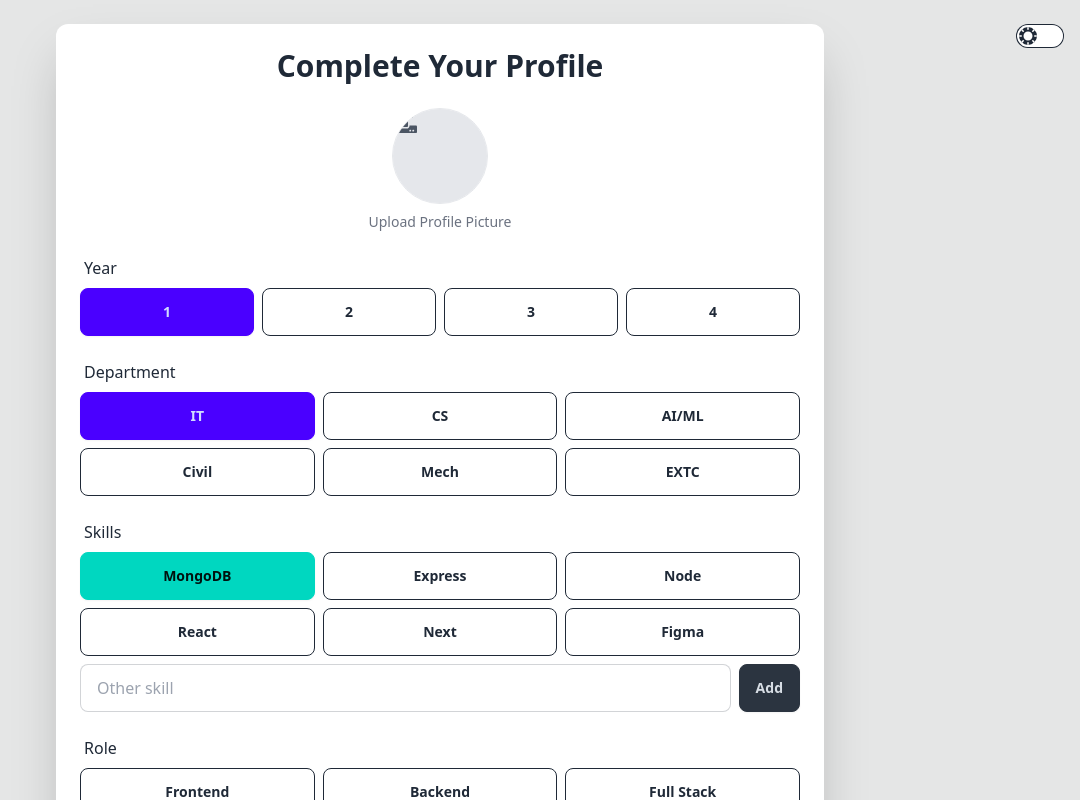
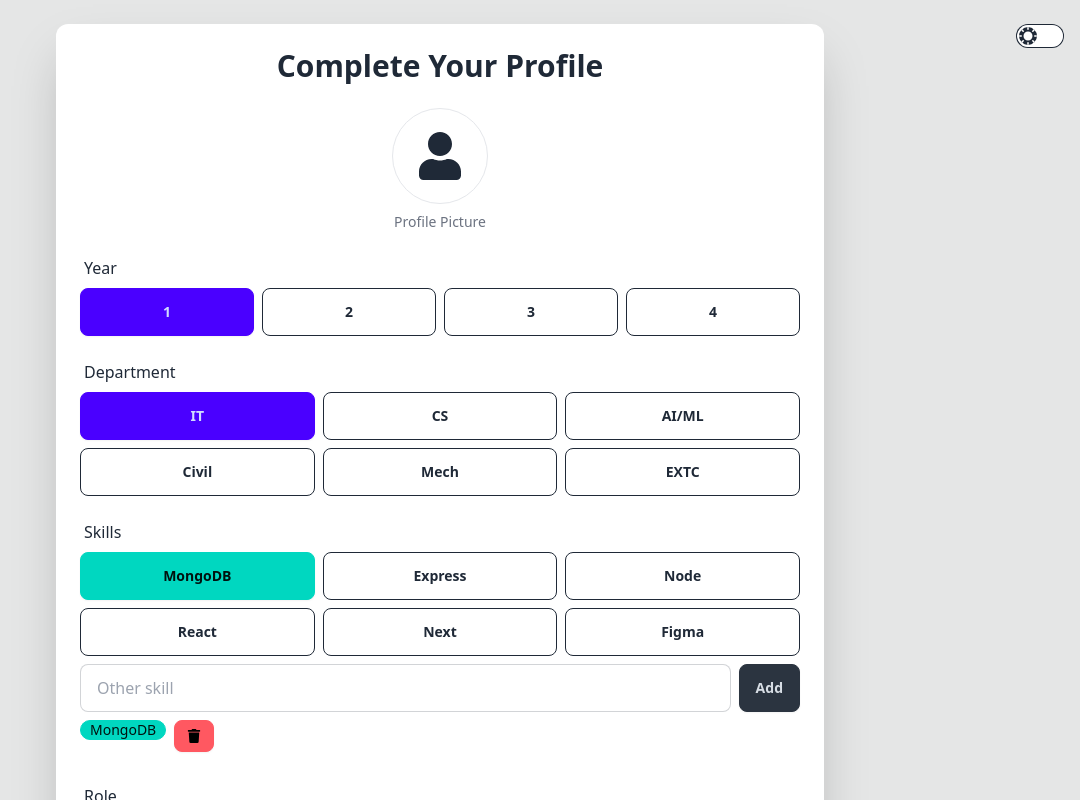
Before and after one commit to tms04/HackMate, a React (Vite) app in the folder clients/: page /userdetails in a window 1280 px wide. Both pictures are taken after a click on the button "MongoDB". Shown: the top 800 px of the page, without its empty margins (200-1280 px from the left). Built offline with nearby package versions, Linux system fonts and the light colour scheme.

Commit message:
Profile Form added

```diff
--- a/clients/src/pages/ProfileForm.jsx
+++ b/clients/src/pages/ProfileForm.jsx
@@ -1,6 +1,6 @@
 /* eslint-disable no-unused-vars */
 import { useState } from "react";
-import { FaPlus, FaTrash, FaTimes, FaUpload } from "react-icons/fa";
+import { FaPlus, FaTrash, FaTimes, FaUpload, FaUser } from "react-icons/fa";
 
 const ProfileForm = () => {
   const [year, setYear] = useState(1);
@@ -23,6 +23,14 @@ const ProfileForm = () => {
     setFunction(state.includes(item) ? state.filter(i => i !== item) : [...state, item]);
   };
 
+  const handleRemoveSkill = (skill) => {
+    setSkills(skills.filter(s => s !== skill));
+  };
+
+  const handleRemoveRole = (role) => {
+    setRoles(roles.filter(r => r !== role));
+  };
+
   const handleAddExperience = () => {
     setExperience([...experience, { name: "", rank: "" }]);
   };
@@ -35,27 +43,42 @@ const ProfileForm = () => {
     setProfilePic(URL.createObjectURL(event.target.files[0]));
   };
 
+  const handleSaveChanges = () => {
+    console.log("Changes Saved:");
+    console.log("Year:", year);
+    console.log("Department:", department);
+    console.log("Skills:", skills);
+    console.log("Roles:", roles);
+    console.log("Experience:", experience);
+    console.log("Profile Picture:", profilePic);
+    // Implement logic to save changes to database or backend here
+  };
+
   return (
     <div className="min-h-screen w-full bg-base-300 flex justify-center items-center p-6">
       <div className="card bg-base-100 w-full max-w-3xl shadow-2xl p-6 rounded-xl">
         <h1 className="text-3xl font-bold text-center mb-6">Complete Your Profile</h1>
 
+
+
+
+
 {/* Profile Picture Upload */}
 <div className="flex flex-col items-center mb-4">
-          <label className="avatar cursor-pointer w-24 h-24 border rounded-full overflow-hidden">
+  <label className="avatar cursor-pointer w-24 h-24 border rounded-full overflow-hidden flex items-center justify-center">
     {profilePic ? (
       <img src={profilePic} alt="Profile" className="w-full h-full object-cover" />
     ) : (
-              <div className="w-full h-full flex items-center justify-center bg-gray-200 text-gray-600">
-                <FaUpload size={24} />
-              </div>
+      <FaUser size={48} />
     )}
     <input type="file" className="hidden" onChange={handleProfilePicUpload} />
   </label>
-          <p className="text-sm text-gray-500 mt-2">Upload Profile Picture</p>
+  <p className="text-sm text-gray-500 mt-2">Profile Picture</p>
 </div>
 
 <form className="space-y-4">
+
+
           {/* Year Selection */}
           <div className="form-control">
             <label className="label">Year</label>
@@ -96,6 +119,16 @@ const ProfileForm = () => {
                 Add
               </button>
             </div>
+            <div className="mt-2">
+              {skills.map((skill, index) => (
+                <div key={index} className="flex gap-2 mb-2">
+                  <span className="badge badge-accent">{skill}</span>
+                  <button type="button" className="btn btn-error btn-sm" onClick={() => handleRemoveSkill(skill)}>
+                    <FaTrash />
+                  </button>
+                </div>
+              ))}
+            </div>
           </div>
 
           {/* Role Selection */}
@@ -103,9 +136,25 @@ const ProfileForm = () => {
             <label className="label">Role</label>
             <div className="grid grid-cols-2 sm:grid-cols-3 gap-2">
               {roleOptions.map(role => (
-                <button key={role} type="button" className={`btn w-full ${roles.includes(role) ? "btn-secondary" : "btn-outline"}`} onClick={() => handleSelection(role, setRoles, roles)}>
+                <button key={role} type="button" className={`btn w-full ${roles.includes(role) ? "btn-accent" : "btn-outline"}`} onClick={() => handleSelection(role, setRoles, roles)}>
                   {role}
                 </button>
+              ))}
+            </div>
+            <div className="mt-2 flex gap-2">
+              <input type="text" placeholder="Other role" className="input input-bordered flex-grow" value={customRole} onChange={(e) => setCustomRole(e.target.value)} />
+              <button type="button" className="btn btn-neutral" onClick={() => { if (customRole.trim()) { setRoles([...roles, customRole]); setCustomRole(""); } }}>
+                Add
+              </button>
+            </div>
+            <div className="mt-2 flex border-black border">
+              {roles.map((role, index) => (
+                <div key={index} className="flex gap-2 mb-2">
+                  <span className="badge badge-neutral flex justify-between">{role}   <button type="button" className="btn btn-error btn-circle" onClick={() => handleRemoveRole(role)}>
+                    <FaTimes />
+                  </button></span>
+
+                </div>
               ))}
             </div>
           </div>
@@ -132,6 +181,9 @@ const ProfileForm = () => {
             ))}
             <button type="button" className="btn btn-success w-full mt-2" onClick={handleAddExperience}><FaPlus /> Add More</button>
           </div>
+
+          {/* Save Changes Button */}
+          <button type="button" className="btn btn-primary w-full" onClick={handleSaveChanges}>Save Changes</button>
         </form>
       </div>
     </div>
```
Lines whose indentation alone changed are shown as unchanged.
